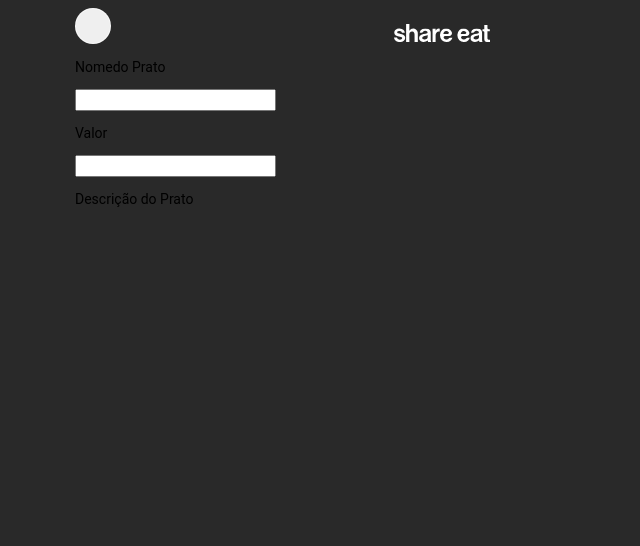
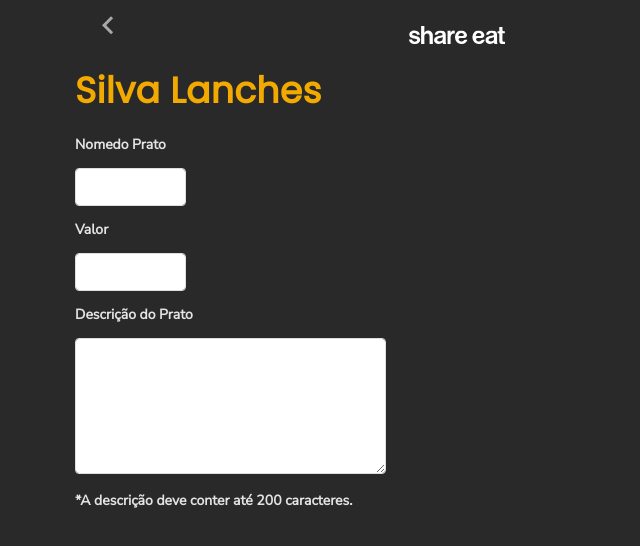
Before and after one commit to ArthurNox/eat-guide, a React (Create React App) app: page /form in a window 1280 px wide. Shown: the top 546 px of the page, without its empty margins (0-640 px from the left). Built offline with nearby package versions, Linux system fonts and the light colour scheme.

Commit message:
Layout Form

```diff
--- a/src/components/ButtonPlus/styles.js
+++ /dev/null
@@ -1,16 +0,0 @@
-import styled from 'styled-components';
-import { FiPlusCircle} from 'react-icons/fa'
-import {PlusCircle} from 'styled-icons/material'
-
-
-export const ButtonPlus = styled.button`
-  top: 176px;
-  left: 298px;
-  width: 36px;
-  height: 36px;
-  border-radius: 50%;
-  border: 1px solid #FFFFFF98;
-  opacity: 1;
-  align-self: center;
-  margin: auto;
-`;
--- a/src/components/Card/card.css
+++ b/src/components/Card/card.css
@@ -15,6 +15,7 @@
 
 .card {
   display: flex;
+  align-items: center;
   margin-top: 20px;
 }
 
@@ -42,6 +43,6 @@
   left: 298px;
   width: 36px;
   height: 36px;
-  border: 1px solid #FFFFFF98;
   opacity: 1;
+  margin-left: 15px;
 }
--- a/src/pages/Detail/detail.css
+++ b/src/pages/Detail/detail.css
@@ -15,3 +15,25 @@
   opacity: 1;
   padding: 20px;
 }
+
+.detail svg{
+  color: #FFFFFF98;
+  top: 270px;
+  left: 298px;
+  width: 36px;
+  height: 36px;
+  opacity: 1;
+  margin-left: 15px;
+}
+
+.detail p {
+  top: 120px;
+  left: 24px;
+  width: 190px;
+  /* height: 23px; */
+  text-align: left;
+  font: Light 16px/10px Nunito Sans!important;
+  letter-spacing: 0;
+  color: #FFFFFF;
+  opacity: 1;
+}
--- a/src/pages/Detail/index.js
+++ b/src/pages/Detail/index.js
@@ -1,5 +1,5 @@
 import React from 'react';
-import { BackButton } from '../../components/BackButton/styles';
+import { MdKeyboardArrowLeft } from "react-icons/md";
 import { Link } from "react-router-dom"
 import CardDetail from '../../components/CardDetail'
 import './detail.css'
@@ -35,12 +35,13 @@ export default function Detail(props) {
     <div className="detail">
       <div className="top-detail">
       <Link to="/home">
-        <BackButton />
+        <MdKeyboardArrowLeft />
       </Link>
         <img src={logo} alt="Logo" />;
       </div>
       <div className="detail-content">
         <h1>{mocks.name}</h1>
+        <p>{mocks.menuItens.length} Pratos</p>
         <CardDetail  location={mocks}/>
 
       </div>
--- /dev/null
+++ b/src/pages/Form/form.css
@@ -0,0 +1,59 @@
+.form p {
+  top: 136px;
+  left: 27px;
+  /* width: 97px; */
+  height: 19px;
+  text-align: left;
+  font: Bold 14px/19px Nunito Sans;
+  letter-spacing: 0;
+  color: #FFFFFFDE;
+  opacity: 1;
+}
+
+.form h1 {
+  top: 63px;
+  left: 24px;
+  width: 250px;
+  /* height: 51px; */
+  text-align: left;
+  font: Bold 36px/40px Poppins!important;
+  letter-spacing: 0.36px;
+  color: #F3AA00;
+  opacity: 1;
+}
+
+.form svg{
+  color: #FFFFFF98;
+  top: 270px;
+  left: 298px;
+  width: 36px;
+  height: 36px;
+  opacity: 1;
+  margin-left: 15px;
+}
+
+.form input {
+  top: 236px;
+  left: 25px;
+  width: 111px;
+  height: 38px;
+  background: #FFFFFF 0% 0% no-repeat padding-box;
+  border: 1px solid #DEDEDF;
+  border-radius: 4px;
+  opacity: 1;
+}
+
+.form textarea {
+  top: 313px;
+  left: 25px;
+  width: 311px;
+  height: 136px;
+  background: #FFFFFF 0% 0% no-repeat padding-box;
+  border: 1px solid #DEDEDF;
+  border-radius: 4px;
+  opacity: 1;
+}
+
+.food-name input {
+  width: 311px!important;
+}
--- a/src/pages/Form/index.js
+++ b/src/pages/Form/index.js
@@ -1,30 +1,50 @@
 import React from 'react';
 import logo from '../../assets/logo.svg';
-import { Link } from "react-router-dom"
-
-import { BackButton } from '../../components/BackButton/styles';
+import './form.css'
+import { MdKeyboardArrowLeft } from "react-icons/md";
+import { Link } from "react-router-dom";
 
 export default function Form() {
 
-
-
-
+  const mocks = {
+    "name": "Silva Lanches",
+    "menuItens": [
+      {
+        "name": "Xis Bacon",
+        "description": "Pão, alface, tomate, carne, bacon, milho, ervilha, maionese, catchup, mostarda",
+        "price": 20.5
+      },
+      {
+        "name": "Xis Veg",
+        "description": "Pão, alface, tomate, bife de grão-de-bico, milho, ervilha, maionese, catchup, mostarda",
+        "price": 22.5
+      },
+      {
+        "name": "Bauru Picanha",
+        "description": "Pão, alface, tomate, picanha, maionese",
+        "price": 25
+      }
+    ]
+  }
 
 
   return (
     <div className="form">
       <header>
       <Link to="/detail">
-        <BackButton />
+        <MdKeyboardArrowLeft />
       </Link>
         <img src={logo} alt="Logo" />
       </header>
+      <h1>{mocks.name}</h1>
       <section className="form-content">
         <p>Nomedo Prato</p>
-        <input ></input>
+        <input className="food-name"></input>
         <p>Valor</p>
         <input ></input>
         <p>Descrição do Prato</p>
+        <textarea></textarea>
+        <p>*A descrição deve conter até 200 caracteres.</p>
       </section>
     </div>
   );
```
Also changed, not shown: src/components/Card/index.js (+2 -6 lines).
